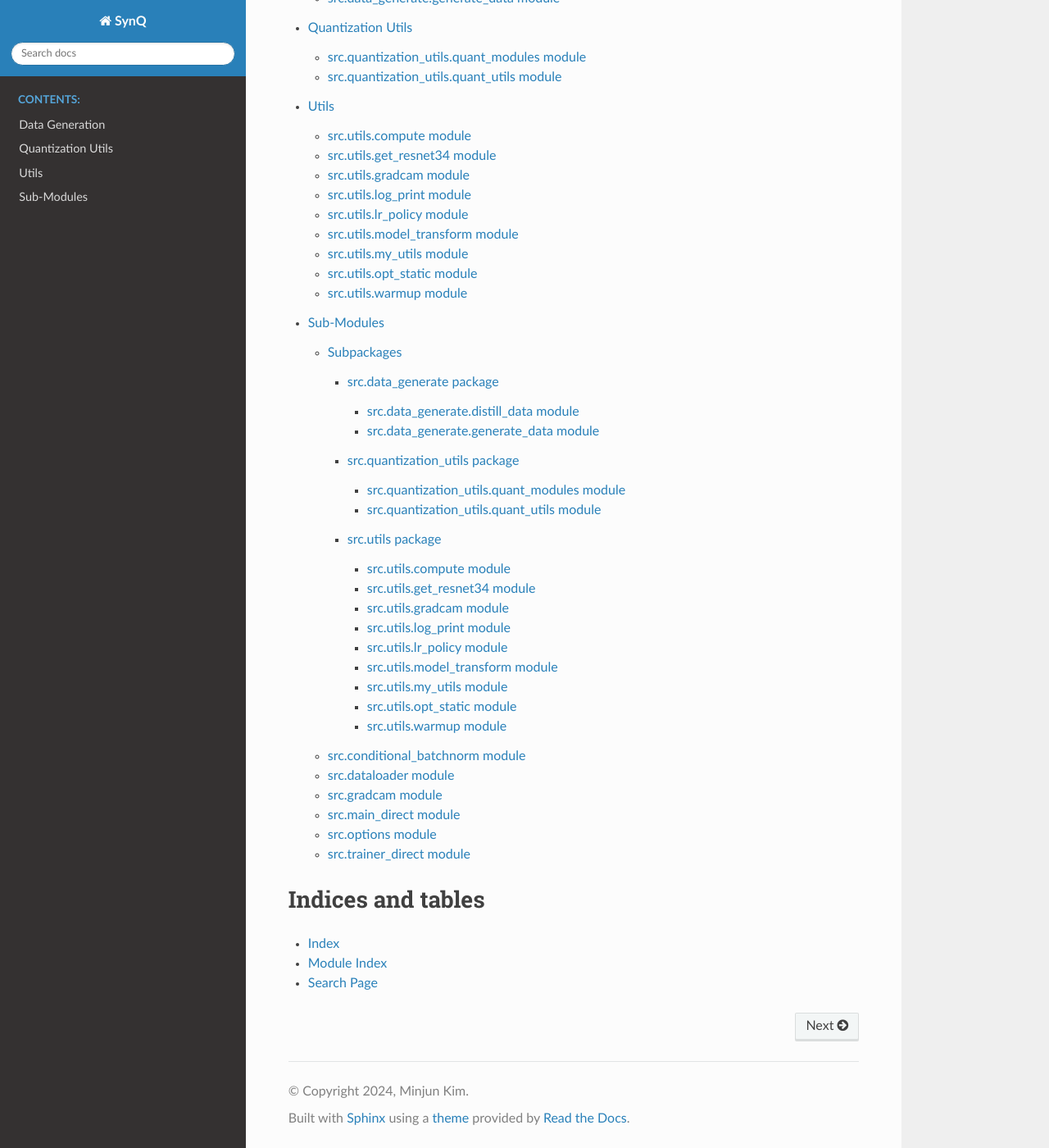
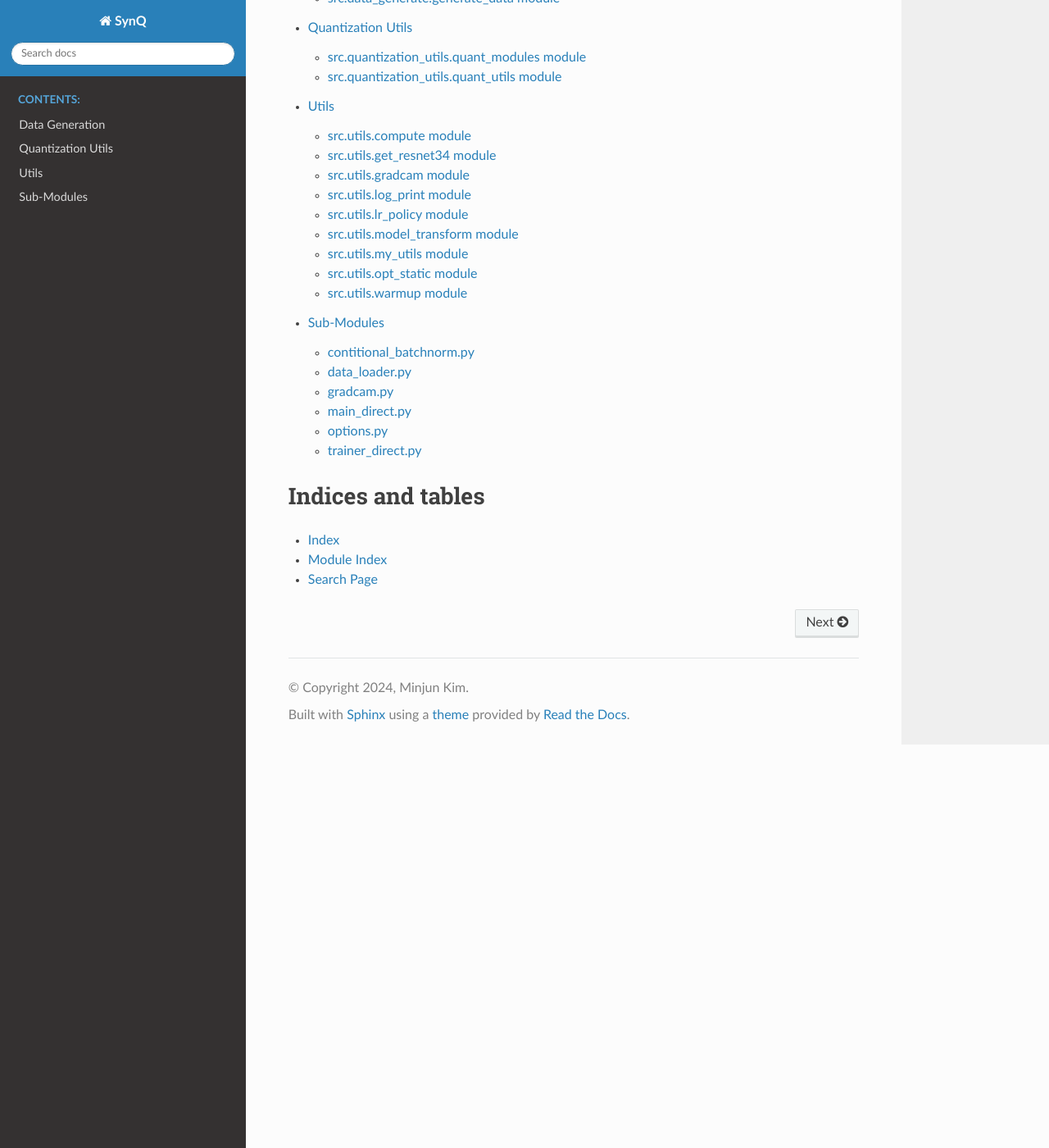
Before and after one commit to weesunghyun/SynQ, a Sphinx documentation site: the page built from docs/source/index.rst, in a window 1280 px wide and 1400 px high, scrolled down 2268 px. Shown: the whole window at 82% size. Built offline with Sphinx 7.4.7 and the Read the Docs theme 2.0.0, drawn with Linux system fonts in a browser that asks for light colours.

Commit message:
commit: sphinx

```diff
--- a/docs/source/src.rst
+++ b/docs/source/src.rst
@@ -1,28 +1,22 @@
-src package
+Sub Modules
 ===========
 
-Subpackages
------------
+.. toctree::
+   :maxdepth: 2
 
-.. toctree::
-   :maxdepth: 4
-
-   src.data_generate
-   src.quantization_utils
-   src.utils
 
 .. Submodules
 .. ----------
 
-src.conditional\_batchnorm module
----------------------------------
+contitional\_batchnorm.py
+---------------------------------------------------------------
 
 .. automodule:: conditional_batchnorm
    :members:
    :undoc-members:
    :show-inheritance:
 
-src.dataloader module
+data_loader.py
 ---------------------
 
 .. automodule:: dataloader
@@ -30,42 +24,34 @@ src.dataloader module
    :undoc-members:
    :show-inheritance:
 
-src.gradcam module
-------------------
+gradcam.py
+-----------
 
 .. automodule:: gradcam
    :members:
    :undoc-members:
    :show-inheritance:
 
-src.main\_direct module
------------------------
+main\_direct.py
+----------------
 
 .. automodule:: main_direct
    :members:
    :undoc-members:
    :show-inheritance:
 
-src.options module
-------------------
+options.py
+-----------
 
 .. automodule:: options
    :members:
    :undoc-members:
    :show-inheritance:
 
-src.trainer\_direct module
---------------------------
+trainer\_direct.py
+-------------------
 
 .. automodule:: trainer_direct
    :members:
    :undoc-members:
    :show-inheritance:
-
-.. Module contents
-.. ---------------
-
-.. .. automodule:: src
-..    :members:
-..    :undoc-members:
-..    :show-inheritance:
```
